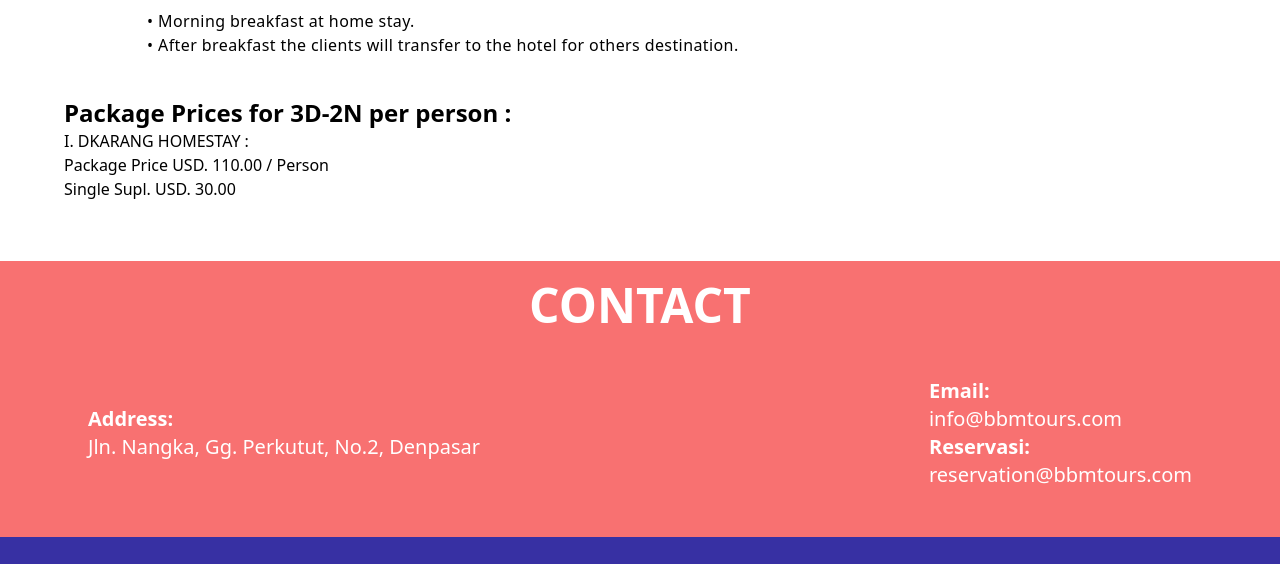
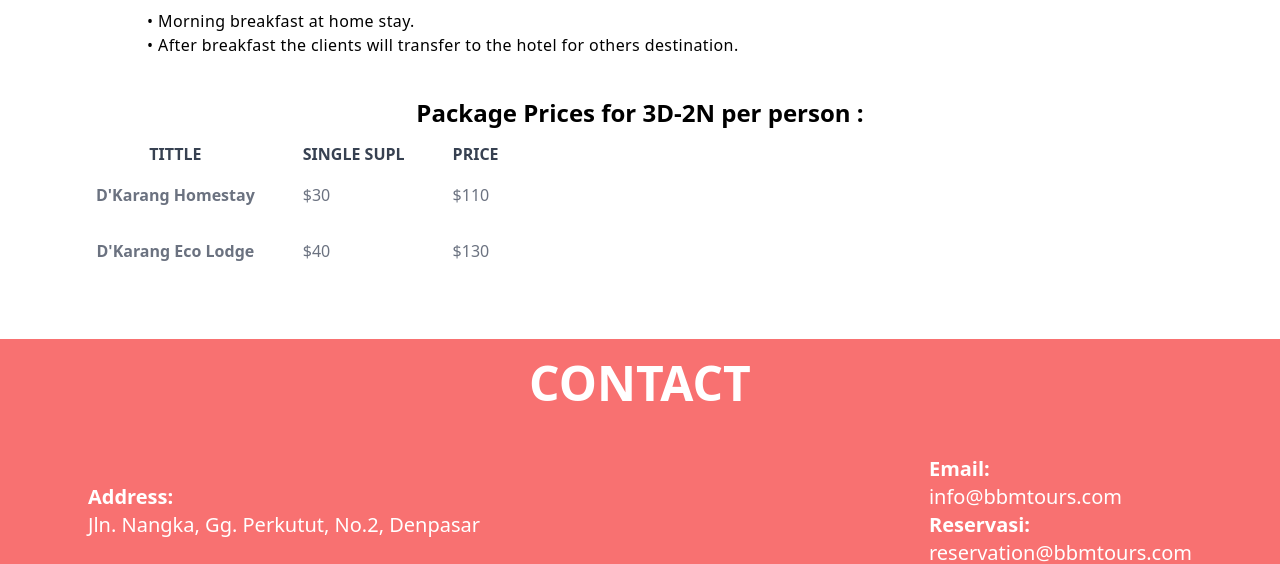
Before and after one commit to Roby98-dev/bbmtours-all-new-2022, a plain HTML site: page offers/offers-1.html in a window 1280 px wide. Shown: the part 1496-2060 px from the top of the page. Drawn offline with Linux system fonts and the light colour scheme.

Commit message:
Add files via upload

```diff
--- a/offers/offers-1.html
+++ b/offers/offers-1.html
@@ -153,13 +153,52 @@
             </div>
           </div>
 
-		  <div>
-			<p class="text-2xl font-bold">Package Prices for 3D-2N per person :</p>
-			<p>I. DKARANG HOMESTAY :&nbsp;</p>
-			<ol>
-				<li>Package Price USD. 110.00 / Person&nbsp;</li>
-				<li>Single Supl. USD. 30.00&nbsp;</li>
-			</ol>
+		  <div class="px-2">
+			<p class="text-2xl font-bold mb-3 text-center">Package Prices for 3D-2N per person :</p>
+			<div class="">
+				<div class="relative overflow-x-auto shadow-md sm:rounded-lg">
+					<table class="w-full text-sm text-left text-gray-500 dark:text-gray-400">
+					<thead class="text-xs text-gray-700 uppercase bg-gray-50 dark:bg-gray-700 dark:text-gray-400">
+						<tr>
+							<th scope="col" class="px-6 py-3">
+							Tittle
+							</th>
+							<th scope="col" class="px-6 py-3">
+							Single Supl
+							</th>
+							<th scope="col" class="px-6 py-3">
+							Price
+							</th>
+						</tr>
+					</thead>
+					<tbody>
+					<tr class="bg-white border-b dark:bg-gray-800 dark:border-gray-700 hover:bg-gray-50 dark:hover:bg-gray-600">
+					<th scope="row" class="px-6 py-4 font-medium text-gray-900 dark:text-white whitespace-nowrap">
+					D'Karang Homestay
+					</th>
+					<td class="px-6 py-4">
+					$30
+					</td>
+					<td class="px-6 py-4">
+					$110
+					</td>
+					</tr>
+					<tr class="bg-white border-b dark:bg-gray-800 dark:border-gray-700 hover:bg-gray-50 dark:hover:bg-gray-600">
+					<th scope="row" class="px-6 py-4 font-medium text-gray-900 dark:text-white whitespace-nowrap">
+					D'Karang Eco Lodge
+					</th>
+					<td class="px-6 py-4">
+					$40
+					</td>
+					<td class="px-6 py-4">
+					$130
+					</td>
+					</tr>
+					<tr class="bg-white dark:bg-gray-800 hover:bg-gray-50 dark:hover:bg-gray-600">
+					</tbody>
+					</table>
+				</div>
+			</div>
 		  </div>
         </div>
       </section>
```
